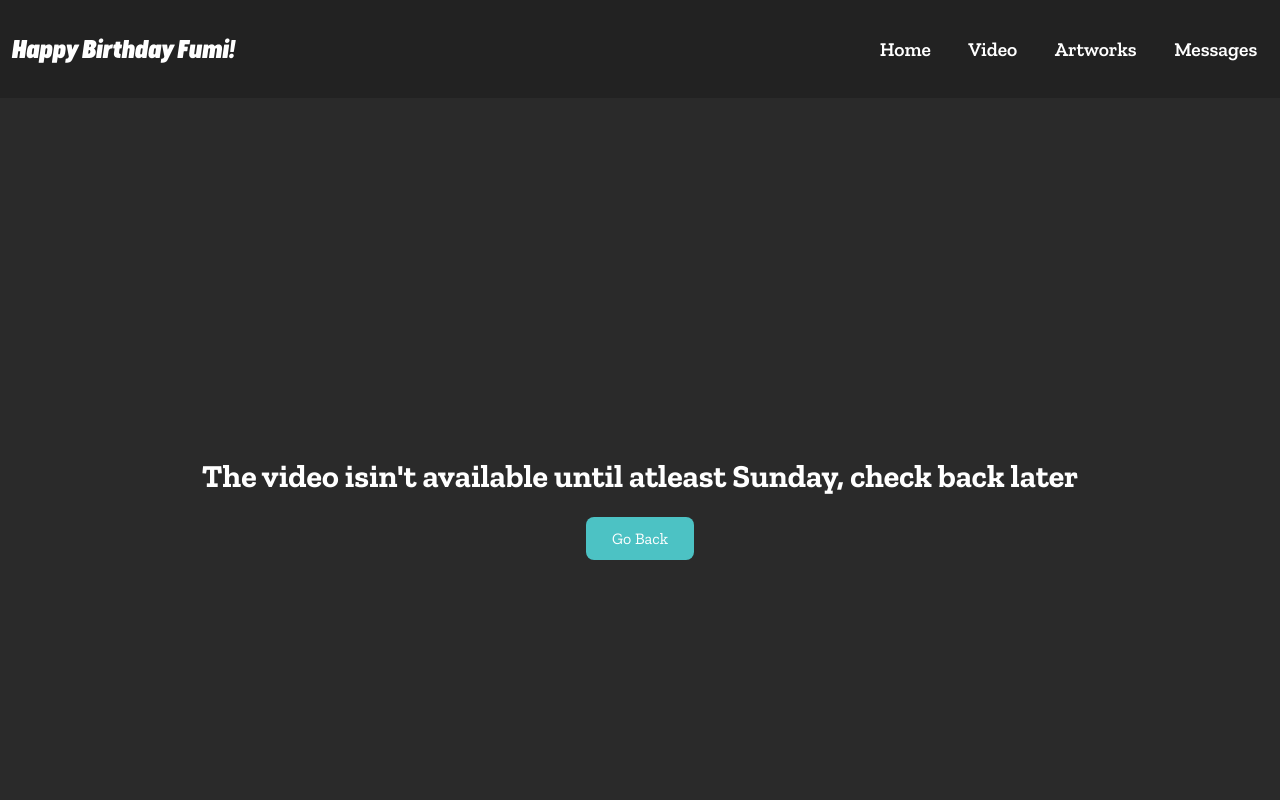
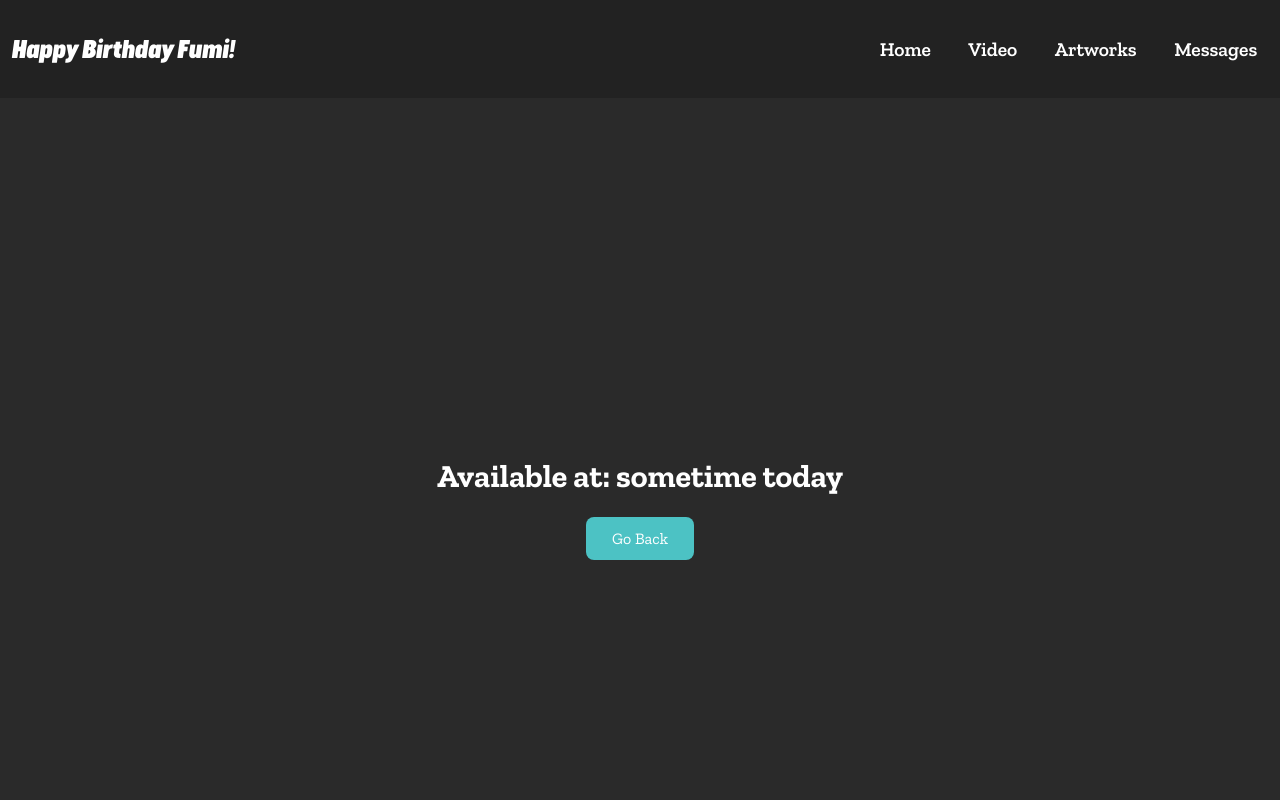
Before and after one commit to tortendes/hbd-fumi, a Next.js app: page /video/fumiexperience in a window 1280 px wide. Shown: the top 800 px of the page. Built offline with nearby package versions, Linux system fonts and the light colour scheme.

Commit message:
Changed /video/fumiexperience and /video/animation

```diff
--- a/pages/video/animation.tsx
+++ b/pages/video/animation.tsx
@@ -19,7 +19,7 @@ const VideoAnimation: NextPage = (): JSX.Element => {
                 <meta name="twitter:card" content="summary_large_image" />
             </Head>
             <div className={styles.main}>
-                <h1>Waiting for Fish to pass the video to me</h1>
+                <h1>Available at: Monday</h1>
                 <Link href="/video" passHref>
                     <button className={styles.button}>
                         Go Back
--- a/pages/video/fumiexperience.tsx
+++ b/pages/video/fumiexperience.tsx
@@ -11,7 +11,7 @@ const VideoExperience: NextPage = (): JSX.Element => {
                 <meta name="description" content="This is the website responsible for all the content generated for Fumi's birthday" />
             </Head>
             <div className={styles.main}>
-                <h1>The video isin&apos;t available until atleast Sunday, check back later</h1>
+                <h1>Available at: sometime today</h1>
                 <Link href="/video" passHref>
                     <button className={styles.button}>
                         Go Back
```
